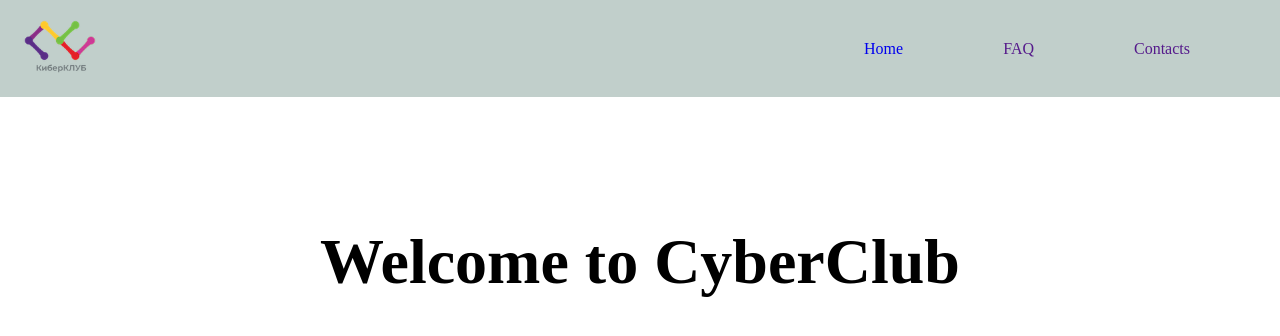
After one commit to zenev777/CyberClubProject, a PHP site: page /contact.php in a window 1280 px wide. The commit adds this page. Shown: the top 336 px of the page. Run offline with PHP 8.4, Linux system fonts and the light colour scheme.

Commit message:
Contact page created

```diff
--- /dev/null
+++ b/contact.php
@@ -0,0 +1,44 @@
+<!DOCTYPE html>
+<html lang="en">
+
+<head>
+    <meta charset="UTF-8">
+    <meta name="viewport" content="width=device-width, initial-scale=1.0">
+    <link rel="stylesheet" href="styles/style.css">
+    <title>site</title>
+</head>
+
+<body>
+    <header>
+        <nav>
+            <ul>
+                <div class="logo-img">
+                <a href="">
+                    <li><img src="images/logo.png" alt=""></li>
+                </a>
+                </div>
+
+                <div class="nav-btns">
+                <a href="index.php">
+                    <li>Home</li>
+                </a>
+                <a href="">
+                    <li>FAQ</li>
+                </a>
+                <a href="">
+                    <li>Contacts</li>
+                </a>
+                </div>
+
+            </ul>
+        </nav>
+    </header>
+
+    <section class="home-page">
+        <article class="welcome-msg">
+            <h1>Welcome to CyberClub</h1>
+        </article>
+    </section>
+</body>
+
+</html>
--- a/index.php
+++ b/index.php
@@ -19,13 +19,13 @@
                 </div>
 
                 <div class="nav-btns">
-                <a href="">
+                <a href="index.php">
                     <li>Home</li>
                 </a>
                 <a href="">
                     <li>FAQ</li>
                 </a>
-                <a href="">
+                <a href="contact.php">
                     <li>Contacts</li>
                 </a>
                 </div>
```
